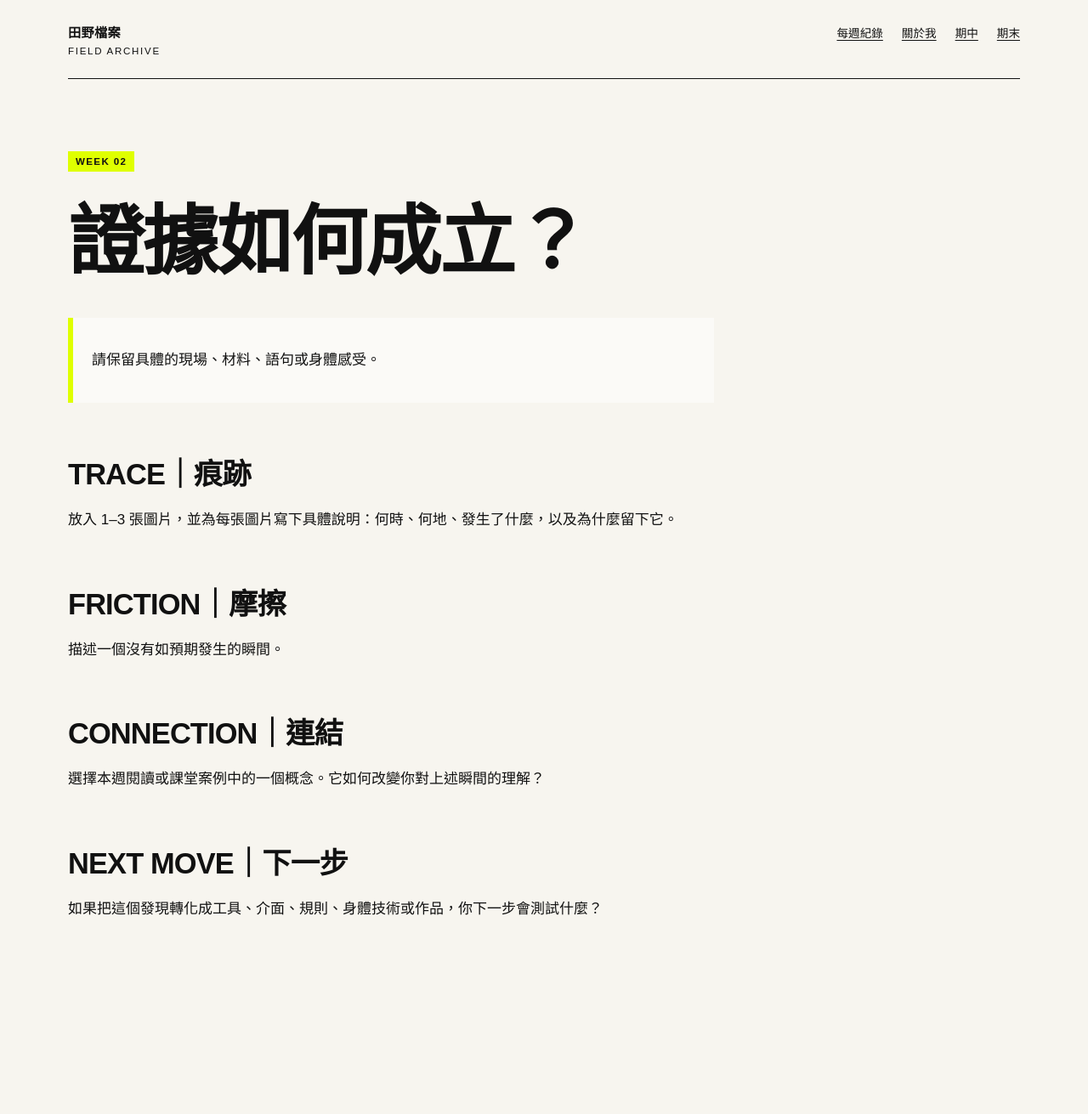
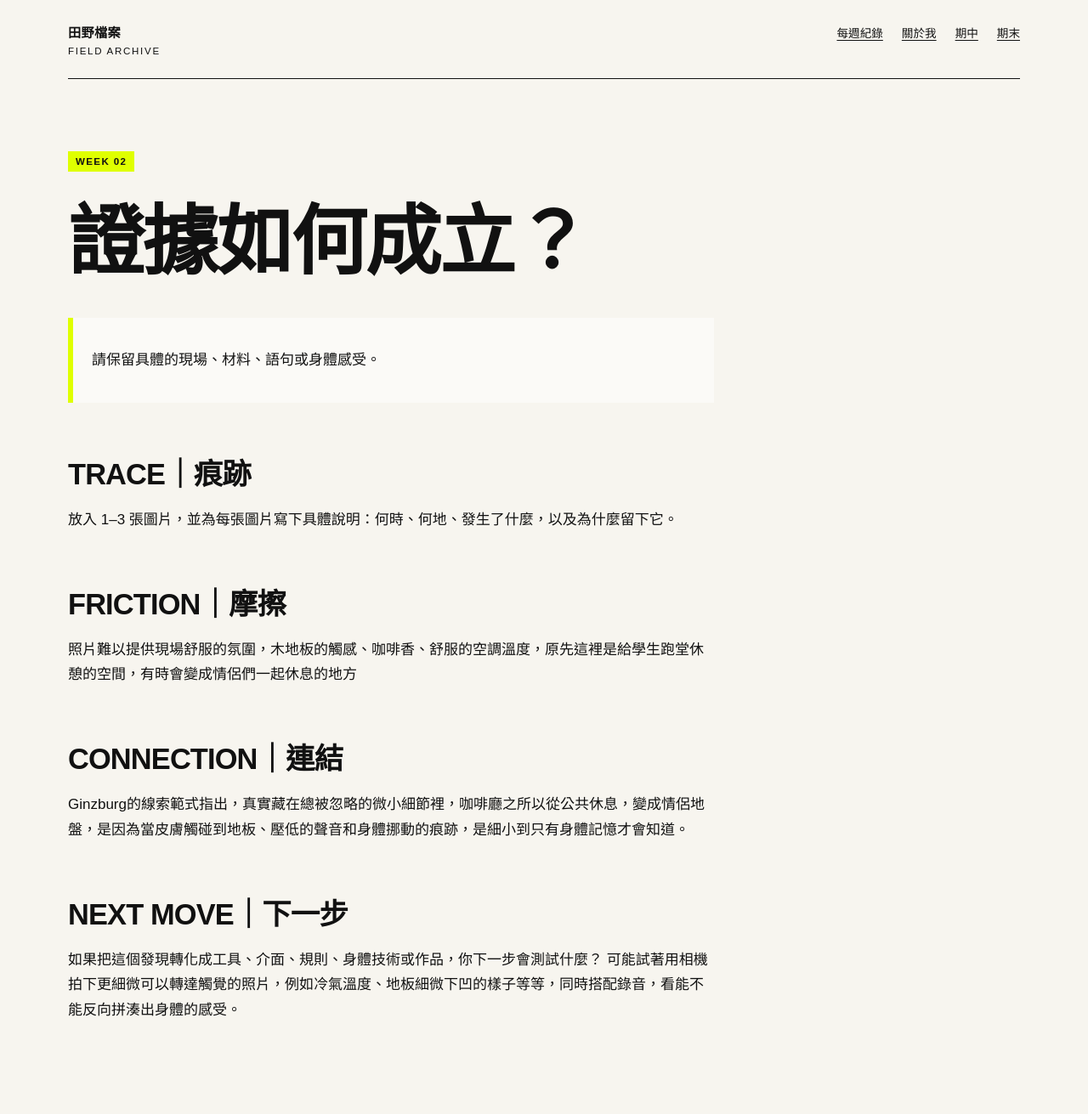
Before and after one commit to smallzy00lab/fieldworkarchive, a Jekyll site: the page built from weeks/week-02.md, in a window 1280 px wide. Shown: the whole page at 85% size. Built offline with Jekyll 4.4.1, drawn with Linux system fonts in a browser that asks for light colours; before the commit the page ends 1192 px from its top, so only the background shows below that.

Commit message:
Revise reflections and observations for week 02
Updated descriptions in week-02.md to reflect personal experiences and insights.

```diff
--- a/weeks/week-02.md
+++ b/weeks/week-02.md
@@ -15,12 +15,13 @@ permalink: /weeks/week-02/
 
 ## FRICTION｜摩擦
 
-描述一個沒有如預期發生的瞬間。
+照片難以提供現場舒服的氛圍，木地板的觸感、咖啡香、舒服的空調溫度，原先這裡是給學生跑堂休憩的空間，有時會變成情侶們一起休息的地方
 
 ## CONNECTION｜連結
 
-選擇本週閱讀或課堂案例中的一個概念。它如何改變你對上述瞬間的理解？
+Ginzburg的線索範式指出，真實藏在總被忽略的微小細節裡，咖啡廳之所以從公共休息，變成情侶地盤，是因為當皮膚觸碰到地板、壓低的聲音和身體挪動的痕跡，是細小到只有身體記憶才會知道。
 
 ## NEXT MOVE｜下一步
 
 如果把這個發現轉化成工具、介面、規則、身體技術或作品，你下一步會測試什麼？
+可能試著用相機拍下更細微可以轉達觸覺的照片，例如冷氣溫度、地板細微下凹的樣子等等，同時搭配錄音，看能不能反向拼湊出身體的感受。
```
